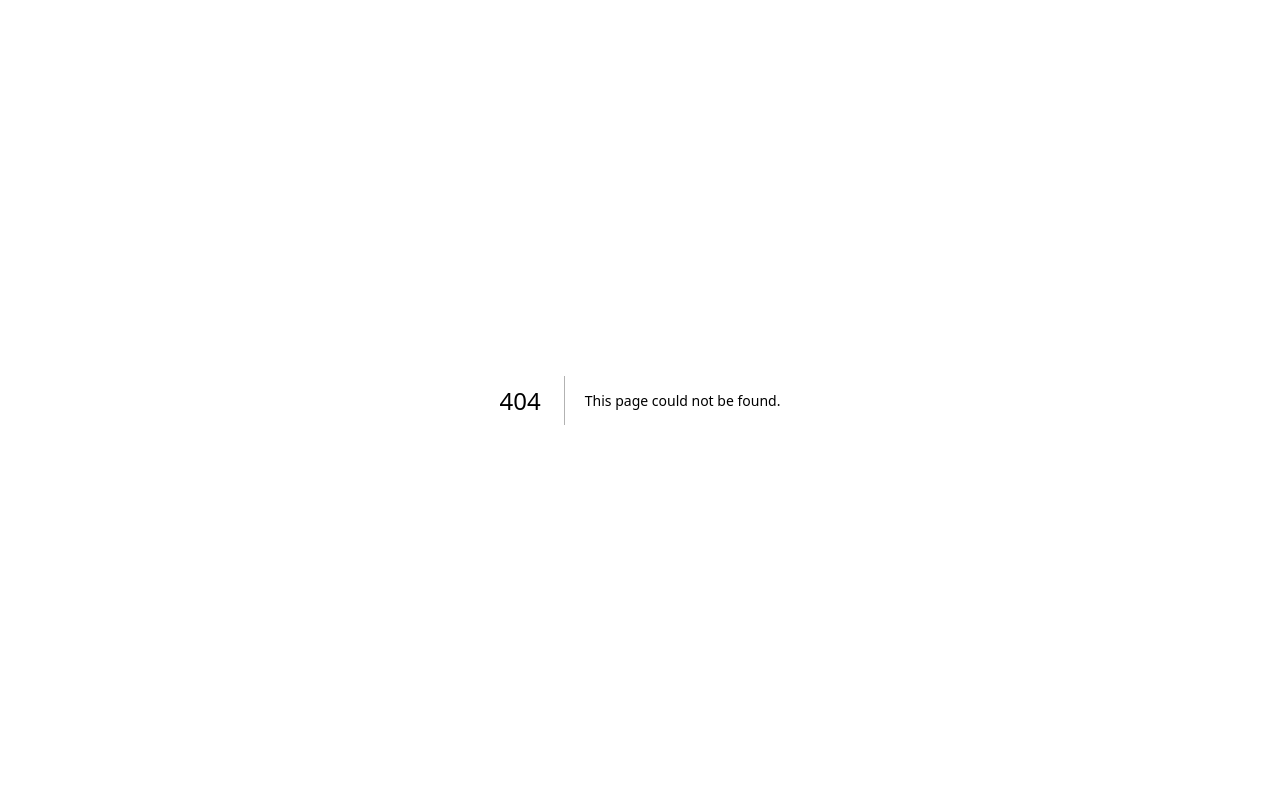
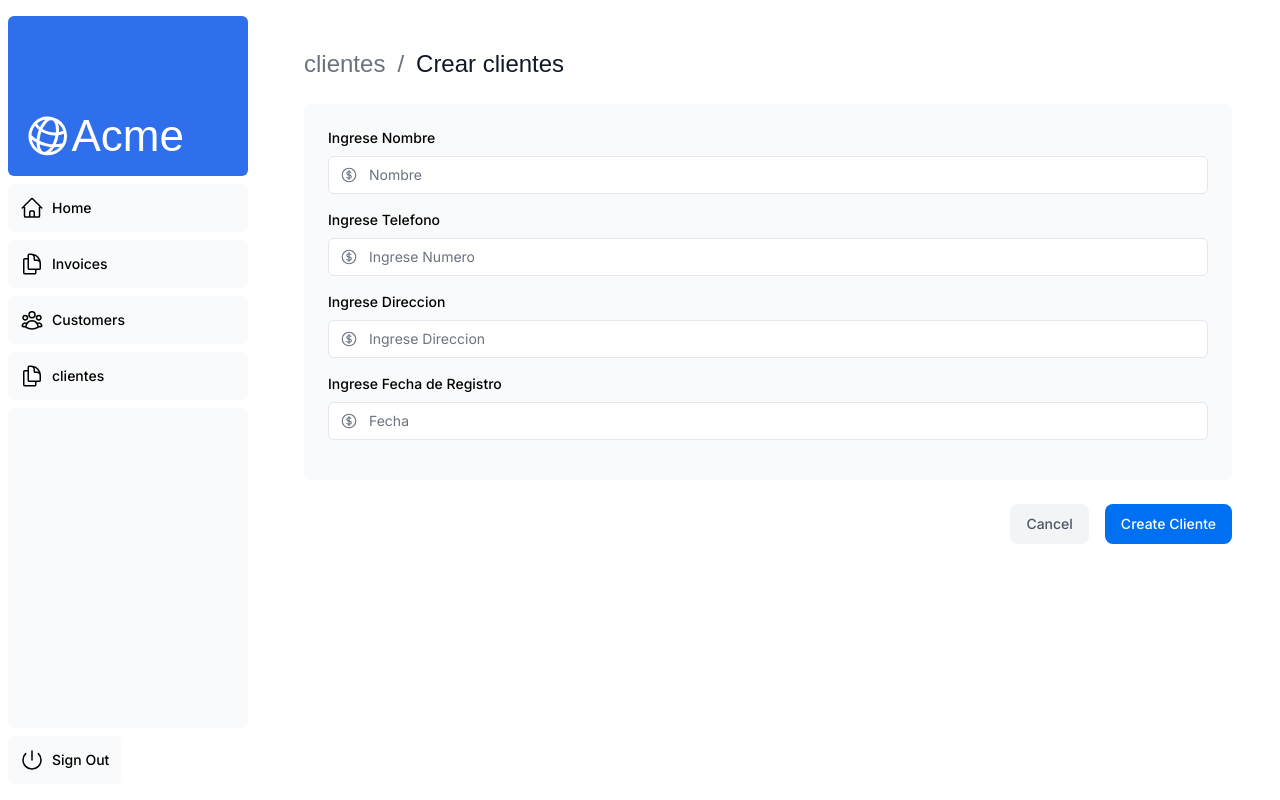
Before and after one commit to SamuelGR1/ProyMenuEscolar, a Next.js app: page /dashboard/clientes/create in a window 1280 px wide. Before the commit this address had no page. Built offline with nearby package versions, Linux system fonts and the light colour scheme; no server answers; the database is empty; a web font is replaced by a local one.

Commit message:
Front_end de CRUD Realizado

```diff
--- /dev/null
+++ b/app/dashboard/clientes/create/page.tsx
@@ -0,0 +1,23 @@
+import Form from '@/app/ui/clientes/create-form';
+import Breadcrumbs from '@/app/ui/invoices/breadcrumbs';
+import { fetchCustomers } from '@/app/lib/data';
+
+export default async function Page() {
+  const customers = await fetchCustomers();
+
+  return (
+    <main>
+      <Breadcrumbs
+        breadcrumbs={[
+          { label: 'clientes', href: '/dashboard/clientes' },
+          {
+            label: 'Crear clientes',
+            href: '/dashboard/clientes/create',
+            active: true,
+          },
+        ]}
+      />
+      <Form customers={customers} />
+    </main>
+  );
+}
--- a/app/dashboard/clientes/page.tsx
+++ b/app/dashboard/clientes/page.tsx
@@ -1,7 +1,7 @@
 import Pagination from '@/app/ui/invoices/pagination';
 import Search from '@/app/ui/search';
 import Table from '@/app/ui/clientes/table';
-import { CreateInvoice } from '@/app/ui/invoices/buttons';
+import { CreateInvoice } from '@/app/ui/clientes/buttons';
 import { lusitana } from '@/app/ui/fonts';
 import { InvoicesTableSkeleton } from '@/app/ui/skeletons';
 import { Suspense } from 'react';
--- /dev/null
+++ b/app/ui/clientes/buttons.tsx
@@ -0,0 +1,42 @@
+import { PencilIcon, PlusIcon, TrashIcon } from '@heroicons/react/24/outline';
+import Link from 'next/link';
+import { deleteInvoice } from '@/app/lib/actions';
+
+
+export function CreateInvoice() {
+  return (
+    <Link
+      href="/dashboard/clientes/create"
+      className="flex h-10 items-center rounded-lg bg-blue-600 px-4 text-sm font-medium text-white transition-colors hover:bg-blue-500 focus-visible:outline focus-visible:outline-2 focus-visible:outline-offset-2 focus-visible:outline-blue-600"
+    >
+      <span className="hidden md:block">Crear Cliente</span>{' '}
+      <PlusIcon className="h-5 md:ml-4" />
+    </Link>
+  );
+}
+
+export function UpdateInvoice({ id }: { id: string }) {
+  return (
+    <Link
+    href={`/dashboard/invoices/${id}/edit`}
+      className="rounded-md border p-2 hover:bg-gray-100"
+    >
+      <PencilIcon className="w-5" />
+    </Link>
+  );
+}
+
+
+export function DeleteInvoice({ id }: { id: string }) {
+  const deleteInvoiceWithId = deleteInvoice.bind(null, id);
+
+  return (
+
+    <form action={deleteInvoiceWithId}>
+      <button className="rounded-md border p-2 hover:bg-gray-100">
+        <span className="sr-only">Delete</span>
+        <TrashIcon className="w-5" />
+      </button>
+      </form>
+  );
+}
--- /dev/null
+++ b/app/ui/clientes/create-form.tsx
@@ -0,0 +1,116 @@
+'use client';
+
+import { CustomerField } from '@/app/lib/definitions';
+import Link from 'next/link';
+import {
+  CheckIcon,
+  ClockIcon,
+  CurrencyDollarIcon,
+  UserCircleIcon,
+} from '@heroicons/react/24/outline';
+import { Button } from '@/app/ui/button';
+import { createInvoice, State } from '@/app/lib/actions';
+import { useActionState } from 'react';
+
+export default function Form({ customers }: { customers: CustomerField[] }) {
+  const initialState: State = { message: null, errors: {} };
+  const [state, formAction] = useActionState(createInvoice, initialState);
+
+  return (
+    <form action={formAction}>
+      <div className="rounded-md bg-gray-50 p-4 md:p-6">
+               {/* Invoice Amount */}
+               <div className="mb-4">
+          <label htmlFor="amount" className="mb-2 block text-sm font-medium">
+            Ingrese Nombre
+          </label>
+          <div className="relative mt-2 rounded-md">
+            <div className="relative">
+              <input
+                id="amount"
+                name="amount"
+                type="number"
+                step="0.01"
+                placeholder="Nombre"
+                className="peer block w-full rounded-md border border-gray-200 py-2 pl-10 text-sm outline-2 placeholder:text-gray-500"
+                required
+              />
+              <CurrencyDollarIcon className="pointer-events-none absolute left-3 top-1/2 h-[18px] w-[18px] -translate-y-1/2 text-gray-500 peer-focus:text-gray-900" />
+            </div>
+          </div>
+        </div>
+
+        {/* Invoice Amount */}
+        <div className="mb-4">
+          <label htmlFor="amount" className="mb-2 block text-sm font-medium">
+            Ingrese Telefono
+          </label>
+          <div className="relative mt-2 rounded-md">
+            <div className="relative">
+              <input
+                id="amount"
+                name="amount"
+                type="number"
+                step="0.01"
+                placeholder="Ingrese Numero"
+                className="peer block w-full rounded-md border border-gray-200 py-2 pl-10 text-sm outline-2 placeholder:text-gray-500"
+                required
+              />
+              <CurrencyDollarIcon className="pointer-events-none absolute left-3 top-1/2 h-[18px] w-[18px] -translate-y-1/2 text-gray-500 peer-focus:text-gray-900" />
+            </div>
+          </div>
+        </div>
+         {/* Invoice Amount */}
+        <div className="mb-4">
+          <label htmlFor="amount" className="mb-2 block text-sm font-medium">
+            Ingrese Direccion
+          </label>
+          <div className="relative mt-2 rounded-md">
+            <div className="relative">
+              <input
+                id="amount"
+                name="amount"
+                type="number"
+                step="0.01"
+                placeholder="Ingrese Direccion"
+                className="peer block w-full rounded-md border border-gray-200 py-2 pl-10 text-sm outline-2 placeholder:text-gray-500"
+                required
+              />
+              <CurrencyDollarIcon className="pointer-events-none absolute left-3 top-1/2 h-[18px] w-[18px] -translate-y-1/2 text-gray-500 peer-focus:text-gray-900" />
+            </div>
+          </div>
+        </div>
+        {/* Invoice Amount */}
+        <div className="mb-4">
+          <label htmlFor="amount" className="mb-2 block text-sm font-medium">
+            Ingrese Fecha de Registro
+          </label>
+          <div className="relative mt-2 rounded-md">
+            <div className="relative">
+              <input
+                id="amount"
+                name="amount"
+                type="number"
+                step="0.01"
+                placeholder="Fecha"
+                className="peer block w-full rounded-md border border-gray-200 py-2 pl-10 text-sm outline-2 placeholder:text-gray-500"
+                required
+              />
+              <CurrencyDollarIcon className="pointer-events-none absolute left-3 top-1/2 h-[18px] w-[18px] -translate-y-1/2 text-gray-500 peer-focus:text-gray-900" />
+            </div>
+          </div>
+        </div>
+
+      </div>
+      <div className="mt-6 flex justify-end gap-4">
+        <Link
+          href="/dashboard/invoices"
+          className="flex h-10 items-center rounded-lg bg-gray-100 px-4 text-sm font-medium text-gray-600 transition-colors hover:bg-gray-200"
+        >
+          Cancel
+        </Link>
+        <Button type="submit">Create Cliente</Button>
+      </div>
+    </form>
+  );
+}
```
